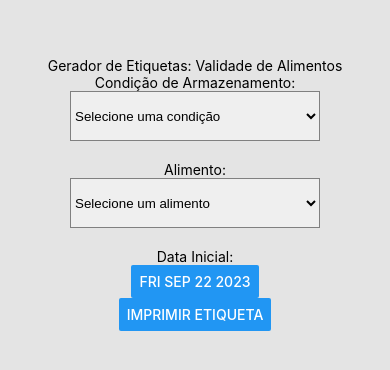
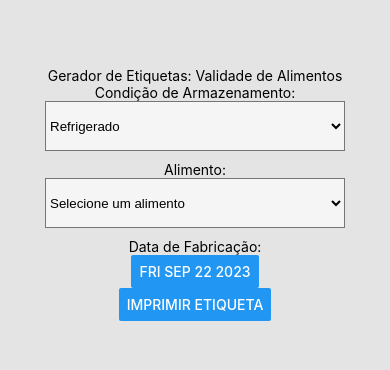
Before and after one commit to Marcelo-Magal/android-etiqueta-de-validade, a React Native app in the folder GeradorDeEtiquetas/: screen / in a window 390 px wide. Shown: the part 228-598 px from the top of the page. Built offline with nearby package versions, Linux system fonts and the light colour scheme.

Commit message:
Adicionado seleção de condição, alimento e data com botão de impressão

```diff
--- a/GeradorDeEtiquetas/App.jsx
+++ b/GeradorDeEtiquetas/App.jsx
@@ -6,37 +6,21 @@
  */
 
 import React, { useState } from 'react';
-import { View, Text, StyleSheet, Button } from 'react-native';
+import { View, Text, StyleSheet, Button, Alert } from 'react-native';
 import { Picker } from '@react-native-picker/picker';
 import DateTimePicker from '@react-native-community/datetimepicker';
 
 const App = () => {
-  const [selectedCondition, setSelectedCondition] = useState(null);
-  const [selectedFood, setSelectedFood] = useState(null);
+  const [selectedCondition, setSelectedCondition] = useState('');
+  const [selectedFood, setSelectedFood] = useState('');
   const [date, setDate] = useState(new Date());
   const [showDatePicker, setShowDatePicker] = useState(false);
 
-  const foodValidity = {
-    Refrigerado: {
-      'Carne Bovina': 3,
-      'Peixe Fresco': 1,
-      'Frango': 2,
-    },
-    'Congelado -10°C a -18°C': {
-      'Carne Bovina': 120,
-      'Peixe Fresco': 60,
-      'Frango': 90,
-    },
-    'Congelado Temperatura menor que -18°C': {
-      'Carne Bovina': 365,
-      'Peixe Fresco': 180,
-      'Frango': 270,
-    },
-    'Seco (Após Abertura da Embalagem)': {
-      'Arroz': 180,
-      'Feijão': 180,
-      'Macarrão': 180,
-    },
+  const handleCalculate = () => {
+    Alert.alert(
+      "Etiqueta",
+      `Condição: ${selectedCondition}\nAlimento: ${selectedFood}\nData: ${date.toDateString()}`
+    );
   };
 
   return (
@@ -49,10 +33,10 @@ const App = () => {
         selectedValue={selectedCondition}
         onValueChange={(itemValue) => setSelectedCondition(itemValue)}
       >
-        <Picker.Item label="Selecione uma condição" value={null} />
-        {Object.keys(foodValidity).map((condition) => (
-          <Picker.Item key={condition} label={condition} value={condition} />
-        ))}
+        <Picker.Item label="Refrigerado" value="Refrigerado" />
+        <Picker.Item label="Congelado -10°C a -18°C" value="Congelado -10°C a -18°C" />
+        <Picker.Item label="Congelado Temperatura menor que -18°C" value="Congelado Temperatura menor que -18°C" />
+        <Picker.Item label="Seco (Após Abertura da Embalagem)" value="Seco (Após Abertura da Embalagem)" />
       </Picker>
 
       <Text>Alimento:</Text>
@@ -61,13 +45,14 @@ const App = () => {
         selectedValue={selectedFood}
         onValueChange={(itemValue) => setSelectedFood(itemValue)}
       >
-        <Picker.Item label="Selecione um alimento" value={null} />
-        {selectedCondition && Object.keys(foodValidity[selectedCondition]).map((food) => (
-          <Picker.Item key={food} label={food} value={food} />
-        ))}
+        <Picker.Item label="Selecione um alimento" value="" />
+        <Picker.Item label="Carne" value="Carne" />
+        <Picker.Item label="Peixe" value="Peixe" />
+        <Picker.Item label="Frango" value="Frango" />
+        {/* Adicione mais alimentos conforme necessário */}
       </Picker>
 
-      <Text>Data Inicial:</Text>
+      <Text>Data de Fabricação:</Text>
       <Button title={date.toDateString()} onPress={() => setShowDatePicker(true)} />
       {showDatePicker && (
         <DateTimePicker
@@ -83,18 +68,7 @@ const App = () => {
         />
       )}
 
-      <Button title="Imprimir Etiqueta" onPress={() => {
-        if (!selectedCondition || !selectedFood) {
-          alert('Por favor, selecione a condição de armazenamento e o alimento.');
-          return;
-        }
-
-        const validityDays = foodValidity[selectedCondition][selectedFood];
-        const expiryDate = new Date(date);
-        expiryDate.setDate(expiryDate.getDate() + validityDays);
-
-        alert(`A validade do ${selectedFood} é até ${expiryDate.toDateString()}`);
-      }} />
+      <Button title="Imprimir Etiqueta" onPress={handleCalculate} />
     </View>
   );
 };
@@ -107,11 +81,10 @@ const styles = StyleSheet.create({
     backgroundColor: '#e0e0e0db',
   },
   picker: {
+    width: 300,
     height: 50,
-    width: 250,
-    borderColor: 'gray',
-    borderWidth: 1,
-    marginBottom: 20,
+    backgroundColor: '#f5f5f5',
+    marginBottom: 10,
   },
 });
 
```
